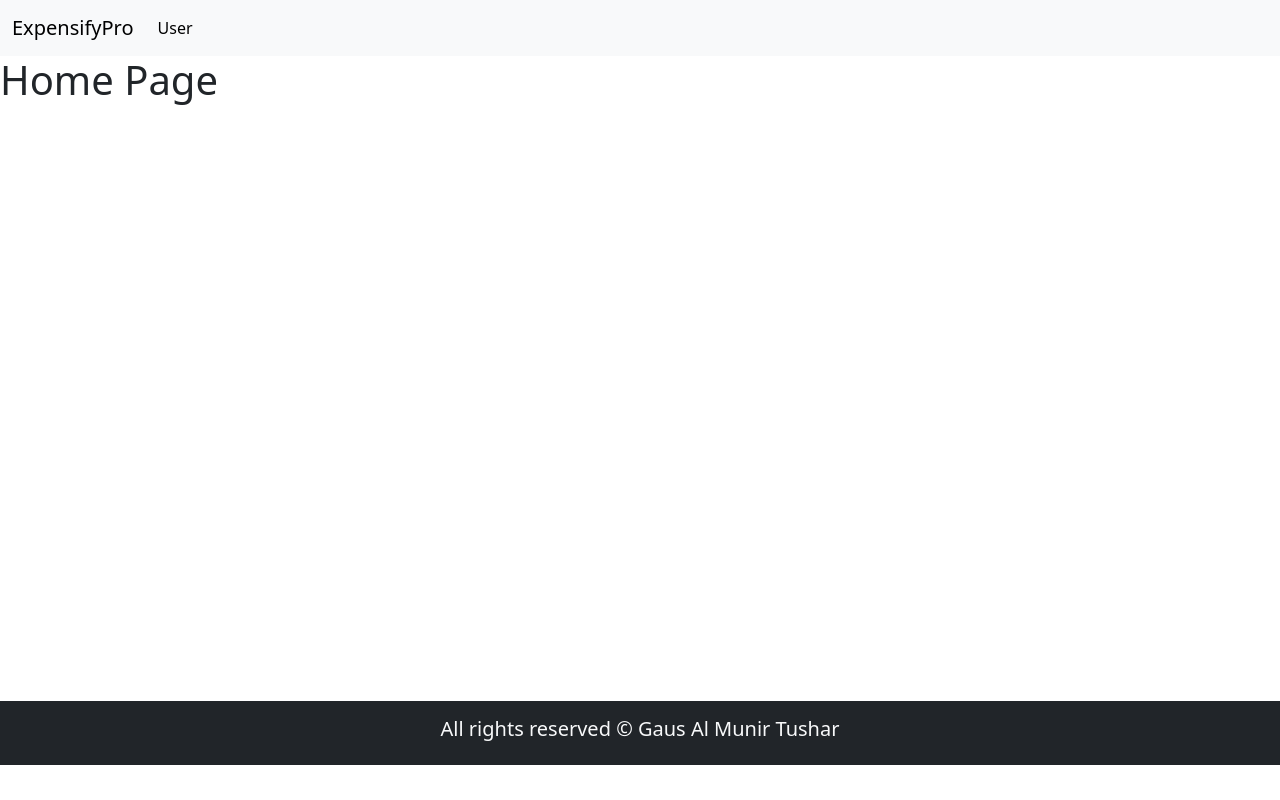
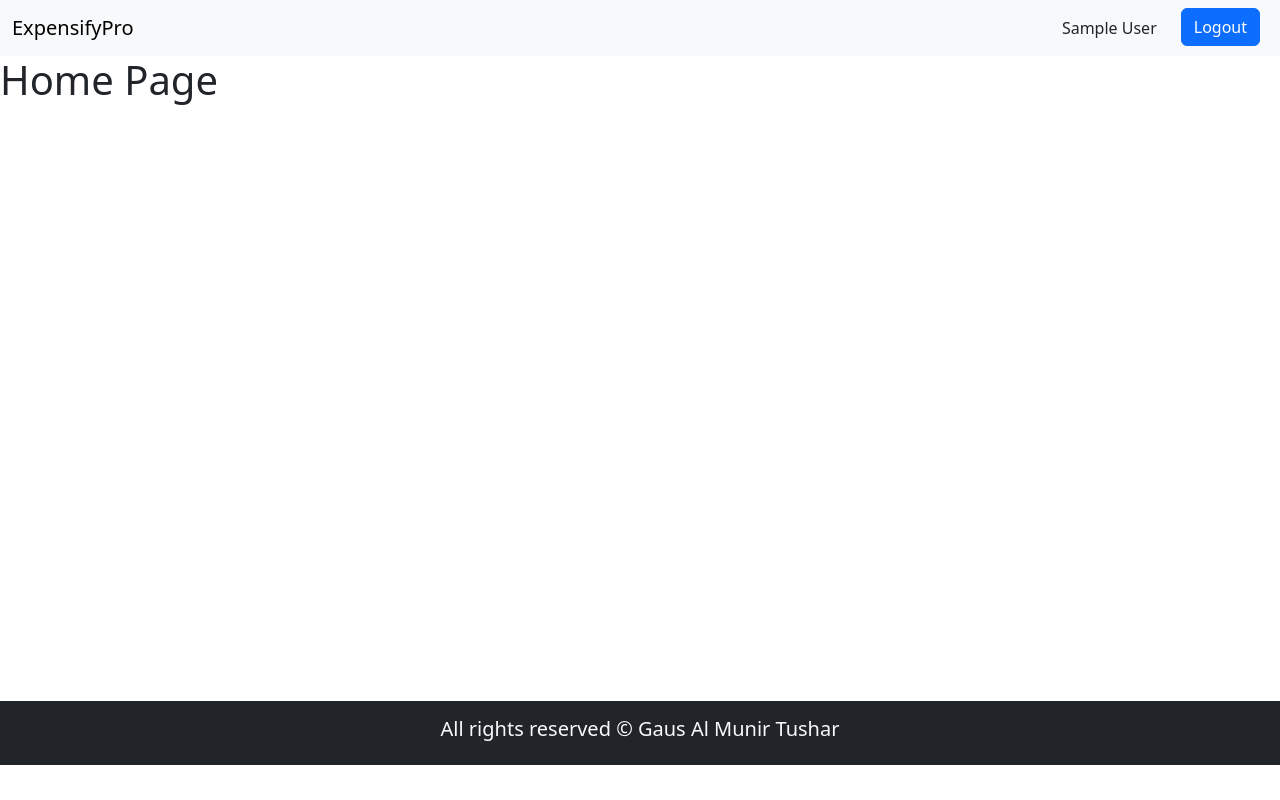
Before and after one commit to GausAlMunirTushar/ExpensifyPro, a React (Vite) app in the folder client/: page / in a window 1280 px wide. Built offline with nearby package versions, Linux system fonts and the light colour scheme; sample sign-in values are in the browser's storage.

Commit message:
protected routes and logout functionality

```diff
--- a/client/src/App.jsx
+++ b/client/src/App.jsx
@@ -1,6 +1,6 @@
 import React from 'react';
 import './assets/css/style.css'
-import {Routes, Route} from 'react-router-dom'
+import {Routes, Route, Navigate} from 'react-router-dom'
 import HomePage from './pages/HomePage';
 import Register from './pages/Register';
 import Login from './pages/Login';
@@ -8,11 +8,22 @@ const App = () => {
   return (
    <>
     <Routes>
-      <Route path='/' element={<HomePage/>}/>
+      <Route path='/' element={
+          <ProtectedRoutes>
+              <HomePage/>
+          </ProtectedRoutes>}/>
       <Route path='/register' element={<Register/>}/>
       <Route path='/login' element={<Login/>}/>
     </Routes>
    </>
   );
 };
+export function ProtectedRoutes(props){
+  if(localStorage.getItem('user')){
+    return props.children;
+  }
+  else{
+    return <Navigate to='/login'/>
+  }
+}
 export default App;
--- a/client/src/components/Layout/Header.jsx
+++ b/client/src/components/Layout/Header.jsx
@@ -1,7 +1,22 @@
-import React from "react";
-import { Link } from "react-router-dom";
+import React, {useState, useEffect} from "react";
+import { Link, useNavigate } from "react-router-dom";
+import { message } from "antd";
+const Header = () => {
+  const [loginUser, setLoginUser] = useState('');
+  useEffect(() => {
+    const user = JSON.parse(localStorage.getItem('user'))
+    if(user){
+      setLoginUser(user)
+    }
+  }, []);
+  const nagivate = useNavigate()
+  // logout Handler
+  const logoutHandler = () => {
+    localStorage.removeItem('user')
+    message.success('Logout Successfully')
+    nagivate('/login')
+  }
 
-const Header = () => {
   return (
     <>
       <nav className='navbar navbar-expand-lg bg-light'>
@@ -21,12 +36,9 @@ const Header = () => {
             <Link className='navbar-brand' to='/'>
               ExpensifyPro
             </Link>
-            <ul className='navbar-nav me-auto mb-2 mb-lg-0'>
-              <li className='nav-item'>
-                <Link className='nav-link active' aria-current='page' to='/user'>
-                  User
-                </Link>
-              </li>
+            <ul className='navbar-nav ms-auto mb-2 mb-lg-0'>
+            <li className='nav-item mx-2 p-2 fw-medium'>{loginUser && loginUser.name}</li>
+            <li><button className='nav-item btn btn-primary mx-2' onClick={logoutHandler}>Logout</button></li>
             </ul>
           </div>
         </div>
--- a/client/src/pages/Login.jsx
+++ b/client/src/pages/Login.jsx
@@ -1,6 +1,6 @@
-import React, {useState} from 'react'
+import React, {useState, useEffect} from 'react'
 import {Form, Input, message} from 'antd'
-import { Link, useNavigate} from 'react-router-dom'
+import { Link, useFetcher, useNavigate} from 'react-router-dom'
 import axios from 'axios'
 import Spinner from '../components/Spinner'
 const Login = () => {
@@ -20,6 +20,13 @@ const Login = () => {
             message.error('something went wrong')
         }
     }
+      //prevent for login user
+   useEffect(() => {
+    if(localStorage.getItem('user')){
+        navigate('/')
+    }
+   }, [navigate]);
+
   return (
     <>
         <div className="register">
--- a/client/src/pages/Register.jsx
+++ b/client/src/pages/Register.jsx
@@ -1,4 +1,4 @@
-import React, {useState} from 'react'
+import React, {useState, useEffect} from 'react'
 import {Form, Input, message} from 'antd'
 import { Link, useNavigate } from 'react-router-dom'
 import axios from 'axios'
@@ -19,11 +19,17 @@ const Register = () => {
             message.error('something went wrong')
         }
     }
+    //prevent for login user
+    useEffect(() => {
+        if(localStorage.getItem('user')){
+            nagivate('/')
+        }
+    }, [nagivate]);
   return (
     <>
         <div className="register">
             {loading && <Spinner/>}
-            <Form layout='vertical' onFinish={submitHandler}>
+            <Form layout='vertical' onFinish={submitHandler} autoComplete=''>
                 <h1 className='text-center'>Register</h1>
                 <Form.Item label='Name' name='name'>
                     <Input type='text'/>
```
